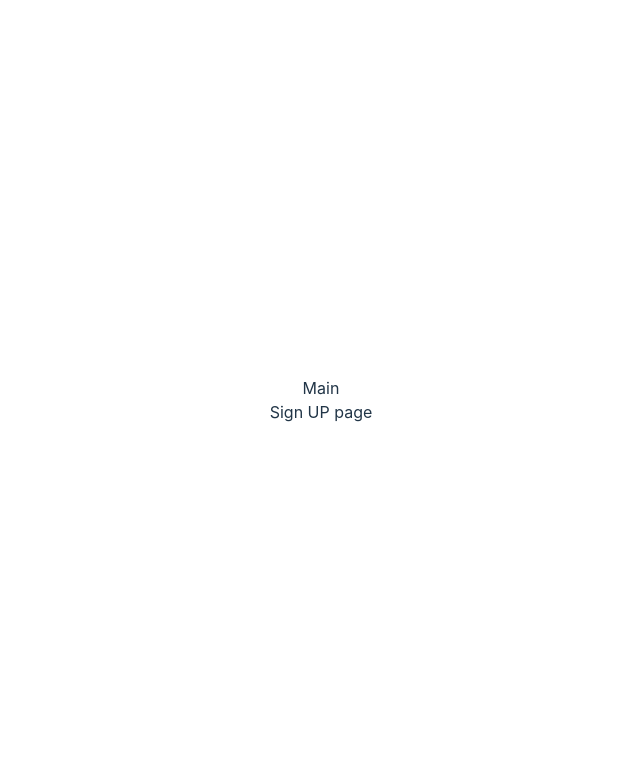
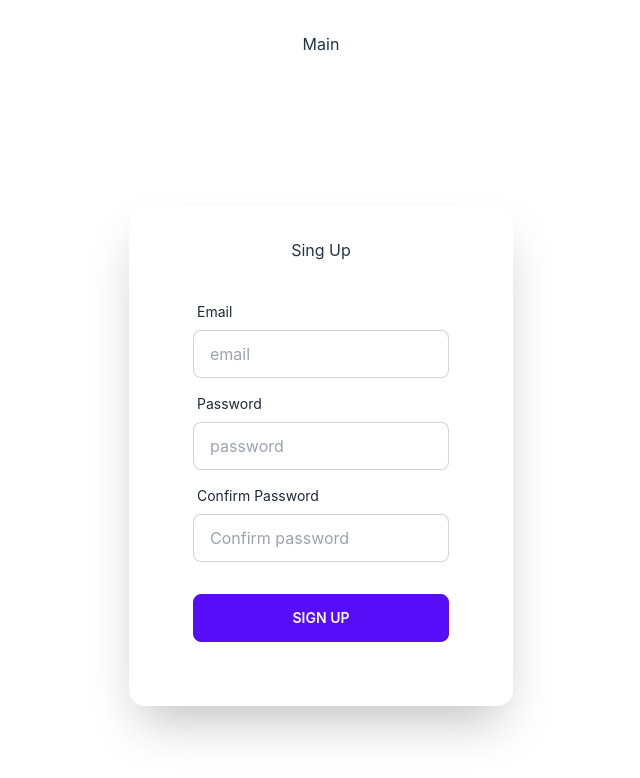
Before and after one commit to Durjoy-dcp/Durjoy-dobby, a React (Vite) app in the folder frontend/: page /signup in a window 1280 px wide. Shown: the top 778 px of the page, without its empty margins (319-959 px from the left). Built offline with nearby package versions, Linux system fonts and the light colour scheme; no server answers.

Commit message:
signup working

```diff
--- a/frontend/src/Components/Singup.jsx
+++ b/frontend/src/Components/Singup.jsx
@@ -1,7 +1,81 @@
 import React from "react";
+import { useContext } from "react";
+import { useState } from "react";
+import { AuthContext } from "../Context/AuthProvider";
 
 const Singup = () => {
-  return <div>Sign UP page</div>;
+  const { signup } = useContext(AuthContext);
+  const [msg, setMsg] = useState(null);
+  const handleToSignUp = (e) => {
+    e.preventDefault();
+    const form = e.target;
+    const email = form.email.value;
+    const password = form.password.value;
+    const confirmPassword = form.confirmPassword.value;
+    if (password !== confirmPassword) {
+      setMsg("Didn't match the passwords");
+      return;
+    }
+    if (password.length < 8) {
+      setMsg("Provide minimum 8 characters to set password");
+      return;
+    }
+    signup(email, password).then((res) => console.log(res));
+    setMsg(null);
+  };
+  return (
+    <div className="hero min-h-screen ">
+      <div className="hero-content flex-col lg:flex-row-reverse">
+        <form
+          className="card flex-shrink-0 w-full max-w-sm shadow-2xl "
+          onSubmit={(e) => handleToSignUp(e)}
+        >
+          <p className="text-center">Sing Up</p>
+          <div className="card-body">
+            <div className="form-control">
+              <label className="label">
+                <span className="label-text">Email</span>
+              </label>
+              <input
+                type="text"
+                placeholder="email"
+                className="input input-bordered"
+                name="email"
+              />
+            </div>
+            <div className="form-control">
+              <label className="label">
+                <span className="label-text">Password</span>
+              </label>
+              <input
+                type="password"
+                placeholder="password"
+                name="password"
+                className="input input-bordered"
+              />
+            </div>
+            <div className="form-control">
+              <label className="label">
+                <span className="label-text">Confirm Password</span>
+              </label>
+              <input
+                type="password"
+                placeholder="Confirm password"
+                name="confirmPassword"
+                className="input input-bordered"
+              />
+            </div>
+            {msg !== null && <p className="text-xs text-red-700">{msg}</p>}
+            <div className="form-control mt-6">
+              <button className="btn btn-primary" type="submit">
+                Sign Up
+              </button>
+            </div>
+          </div>
+        </form>
+      </div>
+    </div>
+  );
 };
 
 export default Singup;
```
